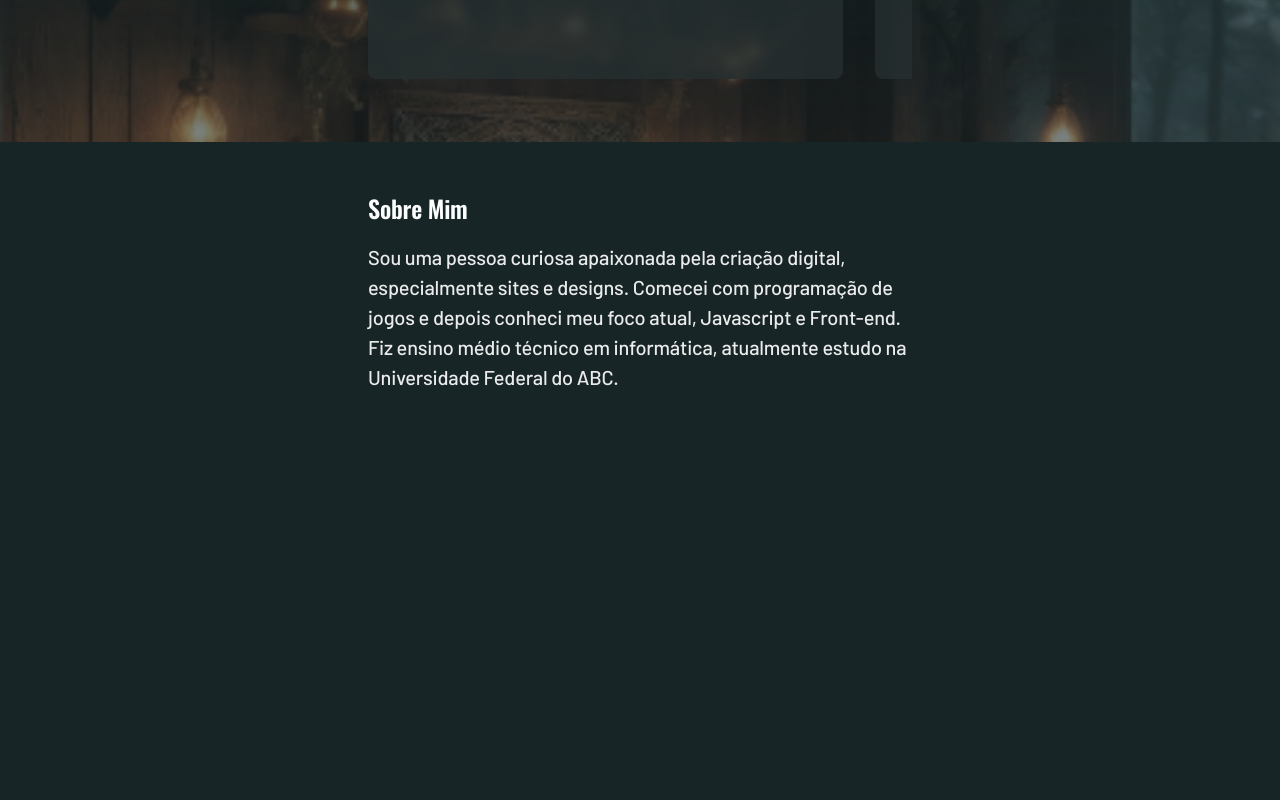
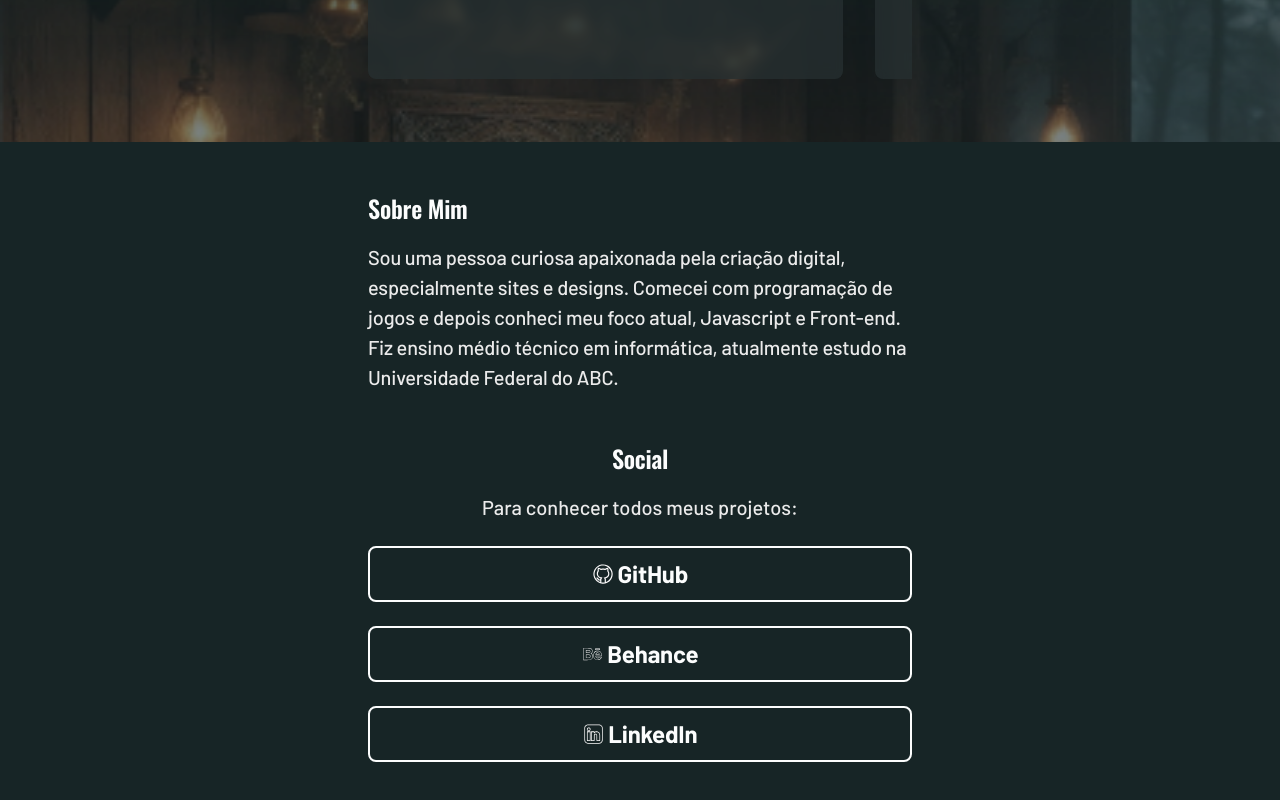
Before and after one commit to IgorFerreiraMoraes/portfolio, a Vue app: page / in a window 1280 px wide. Shown: the part 1387-2187 px from the top of the page. Before the commit the page ends 1827 px from the top, so only its background shows below. Built offline with nearby package versions, Linux system fonts and the light colour scheme.

Commit message:
Cria e adiciona a seção social

```diff
--- a/src/App.vue
+++ b/src/App.vue
@@ -2,6 +2,7 @@
 	import SectionAbout from './components/SectionAbout.vue';
 	import SectionHero from './components/SectionHero.vue';
 	import SectionProj from './components/SectionProj.vue';
+	import SectionSocial from './components/SectionSocial.vue';
 	import SectionTech from './components/SectionTech.vue';
 </script>
 
@@ -12,6 +13,7 @@
 		<SectionTech></SectionTech>
 		<SectionProj></SectionProj>
 		<SectionAbout></SectionAbout>
+		<SectionSocial></SectionSocial>
 	</main>
 </template>
 
--- /dev/null
+++ b/src/components/SectionSocial.vue
@@ -0,0 +1,41 @@
+<script setup>
+	import ButtonSecondary from './ButtonSecondary.vue';
+	import Title from './Title.vue';
+</script>
+<template>
+	<section id="social">
+		<Title size="medium">Social</Title>
+		<p>Para conhecer todos meus projetos:</p>
+		<ButtonSecondary
+			link="https://github.com/IgorFerreiraMoraes"
+			image="./src/assets/images/social/social-github.svg"
+		>
+			GitHub
+		</ButtonSecondary>
+		<ButtonSecondary
+			link="https://www.behance.net/igorfmoraes"
+			image="./src/assets/images/social/social-behance.svg"
+		>
+			Behance
+		</ButtonSecondary>
+		<ButtonSecondary
+			link="https://www.linkedin.com/in/moraes-igor/"
+			image="./src/assets/images/social/social-linkedin.svg"
+		>
+			LinkedIn
+		</ButtonSecondary>
+	</section>
+</template>
+<style scoped>
+	p {
+		font: var(--body-medium);
+		margin-top: 1rem;
+		text-align: center;
+	}
+	#social h2 {
+		text-align: center;
+	}
+	#social div {
+		margin-top: 1.5rem;
+	}
+</style>
```
